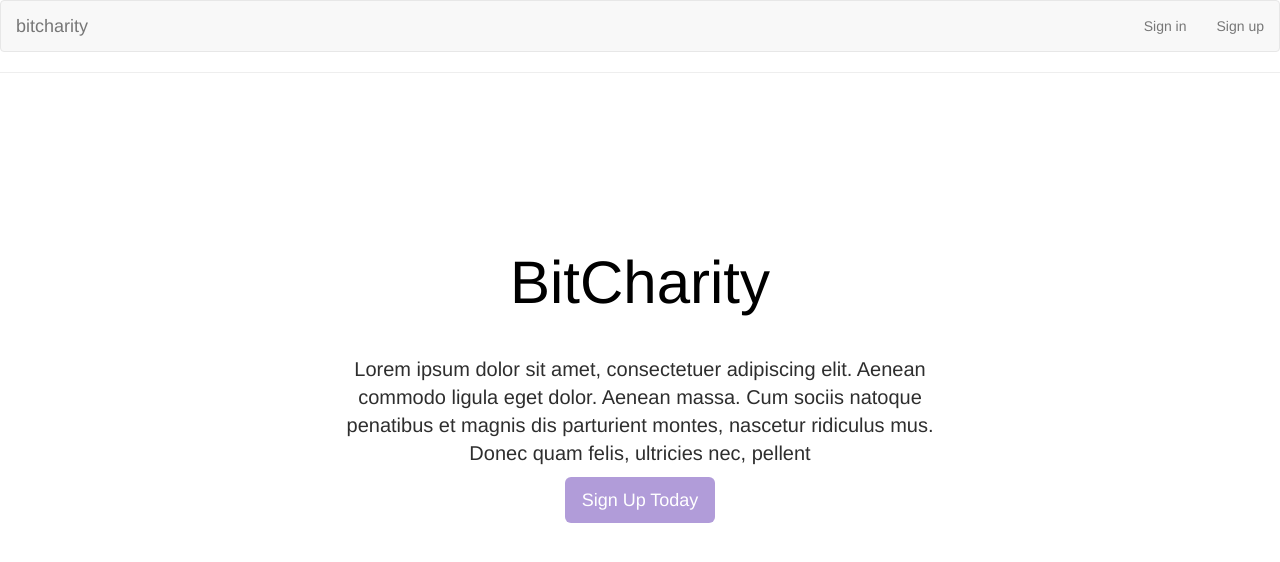
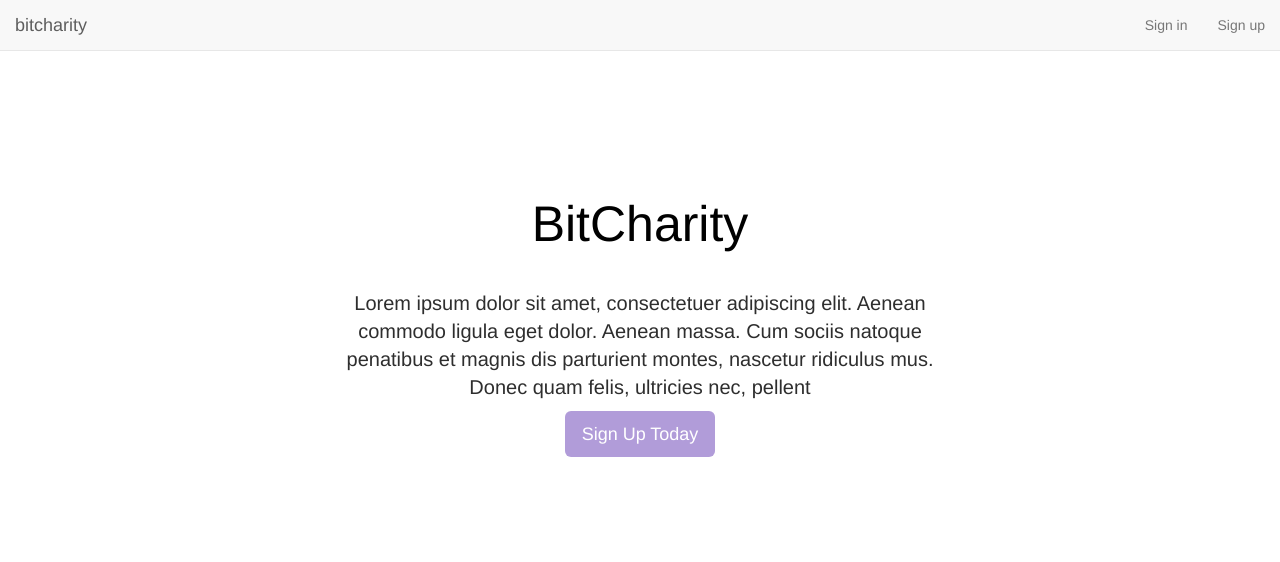
Before and after one commit to tiffanyhwang/bitcharity, a Rails app: page / in a window 1280 px wide. Shown: the top 562 px of the page. Run offline with Rails 7, Linux system fonts and the light colour scheme; style sheets or scripts are compiled from the project's sources; some libraries are stand-ins or nearby versions.

Commit message:
css styling

```diff
--- a/app/assets/stylesheets/application.css.scss
+++ b/app/assets/stylesheets/application.css.scss
@@ -45,9 +45,8 @@
     text-align: center;
     padding:	.3em .4em;
     margin:		0 auto .5em;
-    clear:		both;
-    max-width:	46.923em; /* 610/13 */
-    *max-width:	45.750em; /* 610/13.3333 - for IE */
+    max-width:	90%; /* 610/13 */
+    *max-width:	90%; /* 610/13.3333 - for IE */
 }
 
 .flash.error {
--- a/app/assets/stylesheets/home.css.scss
+++ b/app/assets/stylesheets/home.css.scss
@@ -9,7 +9,7 @@ h1, h2, h3, h4, h5, h6 {
 	text-align:center;
 
 	h1 {
-		font-size:60px;
+		font-size:50px;
 		color:black !important;
 	}
 
--- a/app/controllers/home_controller.rb
+++ b/app/controllers/home_controller.rb
@@ -1,5 +1,7 @@
 class HomeController < ApplicationController
   def index
-
+    if user_signed_in?
+      redirect_to dashboard_path
+    end
   end
 end
--- a/app/views/dashboard/index.html.erb
+++ b/app/views/dashboard/index.html.erb
@@ -19,8 +19,10 @@
               <div class="caption">
                 <h3><%= c.name %></h3>
                 <p><%= c.description %></p>
-                <p><%= button_to "Pick #{c.name}", dashboard_path({ :charity => c.id }), :class => "btn btn-primary" %><br />
+                <center>
+                  <p><%= button_to "Pick #{c.name}", dashboard_path({ :charity => c.id }), :class => "btn btn-primary" %><br />
                   <a href="<%= c.url %>" class="btn btn-default" role="button">Learn More</a></p>
+                </center>
               </div>
             </div>
           </div>
--- a/app/views/home/index.html.erb
+++ b/app/views/home/index.html.erb
@@ -1,15 +1,17 @@
 <div id ="title" class="container-fluid">
 	<div class="row">
-		<div class="col-md-12">
+		<div class="col-md-12 col-xs-12">
 			<h1 class="lead">BitCharity</h1>
 		</div>
 	</div>
 	<div class="row">
-		<div class="col-md-6 col-md-offset-3">
+		<div class="col-md-6 col-md-offset-3 col-xs-12">
 			<p class="lead">Lorem ipsum dolor sit amet, consectetuer adipiscing elit. Aenean commodo ligula eget dolor. Aenean massa. Cum sociis natoque penatibus et magnis dis parturient montes, nascetur ridiculus mus. Donec quam felis, ultricies nec, pellent</p>
 		</div>
 	</div>
 	<div class="row">
-		<p><div id="buttonlink"><button type="button" class="btn btn-lg"><a href="/users/sign_up">Sign Up Today</a></button></div></p>
+		<div class="col-md-6 col-md-offset-3 col-xs-12">
+			<p><div id="buttonlink"><button type="button" class="btn btn-lg"><a href="/users/sign_up">Sign Up Today</a></button></div></p>
+		</div>
 	</div>
 </div>
--- a/app/views/layouts/_user_header.html.erb
+++ b/app/views/layouts/_user_header.html.erb
@@ -1,4 +1,6 @@
-<ul class="nav navbar-nav pull-right">
+<div class="navbar-collapse collapse">
+
+  <ul class="nav navbar-nav navbar-right">
     <% if user_signed_in? %>
       <li><%= link_to "Sign out", destroy_user_session_path, :method => :delete %></li>
     <% else %>
@@ -6,3 +8,5 @@
       <li><%= link_to "Sign up", new_user_registration_path %></li>
     <% end %>
   </ul>
+
+</div>
--- a/app/views/layouts/application.html.erb
+++ b/app/views/layouts/application.html.erb
@@ -6,25 +6,38 @@
   <%= stylesheet_link_tag    "application", media: "all", "data-turbolinks-track" => true %>
   <%= javascript_include_tag "application", "data-turbolinks-track" => true %>
   <%= csrf_meta_tags %>
+  <meta name="viewport" content="width=device-width, initial-scale=1">
+
 </head>
 
 <body>
-<nav class="navbar navbar-default" role="navigation">
-  <%= render 'layouts/user_header' %>
-  <a class="navbar-brand" href="/">bitcharity</a>
+
+<nav class="navbar navbar-default navbar-fixed-top" role="navigation">
+    <div class="container-fluid">
+      <div class="navbar-header">
+        <button type="button" class="navbar-toggle" data-toggle="collapse" data-target=".navbar-collapse">
+            <span class="sr-only">Toggle navigation</span>
+            <span class="icon-bar"></span>
+            <span class="icon-bar"></span>
+            <span class="icon-bar"></span>
+        </button>
+        <a class="navbar-brand" href="/">bitcharity</a>
+      </div>
+      <%= render 'layouts/user_header' %>
+    </div>
 </nav>
 
-<center>
+<hr/>
+<div class="container-fluid">
   <div id= "notice">
     <% flash.each do |key, value| %>
+    <hr/>
       <div class="flash <%= key %>">
         <%= value %>
       </div>
     <% end %>
   </div>
-</center>
-
-<hr />
+</div>
 <%= yield %>
 
 </body>
```
Also changed, not shown: 3 other files. Lines whose indentation alone changed are shown as unchanged.
